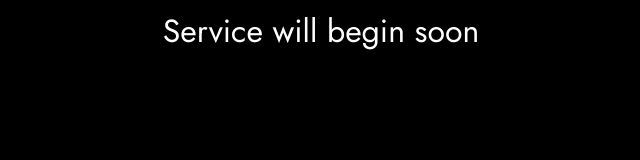
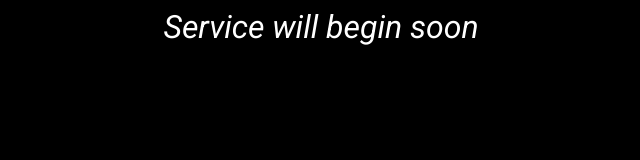
Before and after one commit to sunmockyang/obs-countdown-timer, a plain HTML site: page index.html in a window 1280 px wide. Shown: the whole page, without its empty margins (319-959 px from the left). Drawn offline with Linux system fonts and the light colour scheme.

Commit message:
Use Roboto font

```diff
--- a/index.html
+++ b/index.html
@@ -3,7 +3,9 @@
         <style>
             /* @import url('https://fonts.googleapis.com/css2?family=Jost:ital,wght@1,500&display=swap'); */
             /* @import url('https://fonts.googleapis.com/css2?family=Jost:ital@1&display=swap'); */
-            @import url('https://fonts.googleapis.com/css2?family=Jost&display=swap');
+            /* @import url('https://fonts.googleapis.com/css2?family=Jost&display=swap'); */
+            @import url('https://fonts.googleapis.com/css2?family=Roboto:ital@1&display=swap');
+            /* @import url('https://fonts.googleapis.com/css2?family=Open+Sans:ital@1&display=swap'); */
 
             body {
                 background-color: black;
@@ -11,7 +13,9 @@
             }
 
             #countdownContainer {
-                font-family: 'Jost', sans-serif;
+                /* font-family: 'Jost', sans-serif; */
+                font-family: 'Roboto', sans-serif;
+                /* font-family: 'Open Sans', sans-serif; */
                 font-size: 2rem;
                 width: 100%;
                 text-align: center;
```
